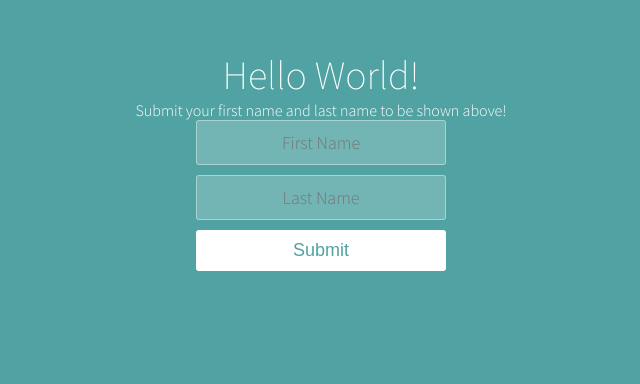
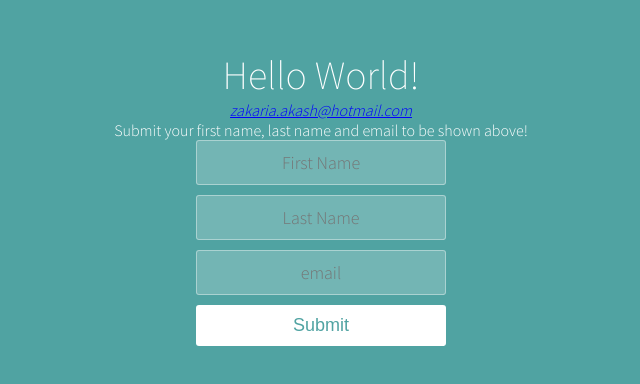
Before and after one commit to zakaria-akash/React_Code_Practice_Part_12_Event_Handling_with_React, a React (Create React App) app: page / in a window 1280 px wide. Shown: the part 158-542 px from the top of the page, without its empty margins (319-959 px from the left). Built offline with nearby package versions, Linux system fonts and the light colour scheme.

Commit message:
adding an email input field

```diff
--- a/public/styles.css
+++ b/public/styles.css
@@ -51,3 +51,9 @@ button {
   width: 250px;
   font-size: 18px;
 }
+
+#mail {
+  color: blue;
+  font-style: italic;
+  text-decoration: underline;
+}
--- a/src/components/App.jsx
+++ b/src/components/App.jsx
@@ -4,7 +4,8 @@ import $ from "jquery";
 function App() {
   const [heading, setHeadingText] = useState({
     Text1: "",
-    Text2: ""
+    Text2: "",
+    Email: ""
   });
   function updateInput(e) {
     const inputName = e.target.name;
@@ -14,12 +15,20 @@ function App() {
       if (inputName === "fName") {
         return {
           Text1: inputValue,
-          Text2: preValue.Text2
+          Text2: preValue.Text2,
+          Email: preValue.Email
         };
       } else if (inputName === "lName") {
         return {
           Text1: preValue.Text1,
-          Text2: inputValue
+          Text2: inputValue,
+          Email: preValue.Email
+        };
+      } else if (inputName === "email") {
+        return {
+          Text1: preValue.Text1,
+          Text2: preValue.Text2,
+          Email: inputValue
         };
       }
     });
@@ -27,6 +36,7 @@ function App() {
 
   function gotClicked(e) {
     $("#heading").text(heading.Text1 + " " + heading.Text2);
+    $("#mail").text(heading.Email);
 
     e.preventDefault();
   }
@@ -39,7 +49,8 @@ function App() {
   return (
     <div className="container">
       <h1 id="heading">Hello World!</h1>
-      <p>Submit your first name and last name to be shown above!</p>
+      <p id="mail">zakaria.akash@hotmail.com</p>
+      <p>Submit your first name, last name and email to be shown above!</p>
       <form onSubmit={gotClicked}>
         <input
           onChange={updateInput}
@@ -53,6 +64,12 @@ function App() {
           type="text"
           placeholder="Last Name"
         />
+        <input
+          onChange={updateInput}
+          name="email"
+          type="email"
+          placeholder="email"
+        />
         <button id="submitBTN" onMouseOver={mouseHover} onMouseOut={mouseOut}>
           Submit
         </button>
```
